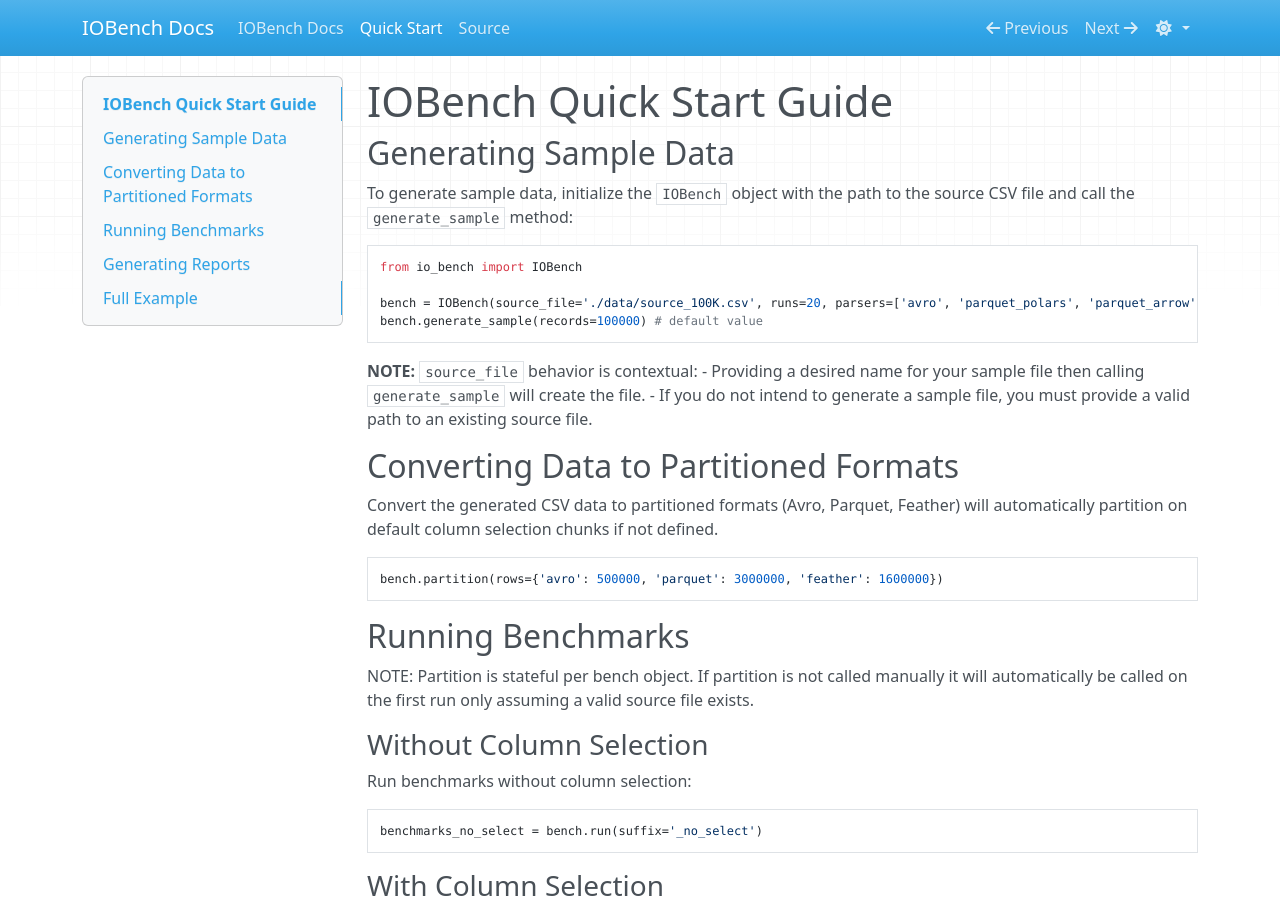
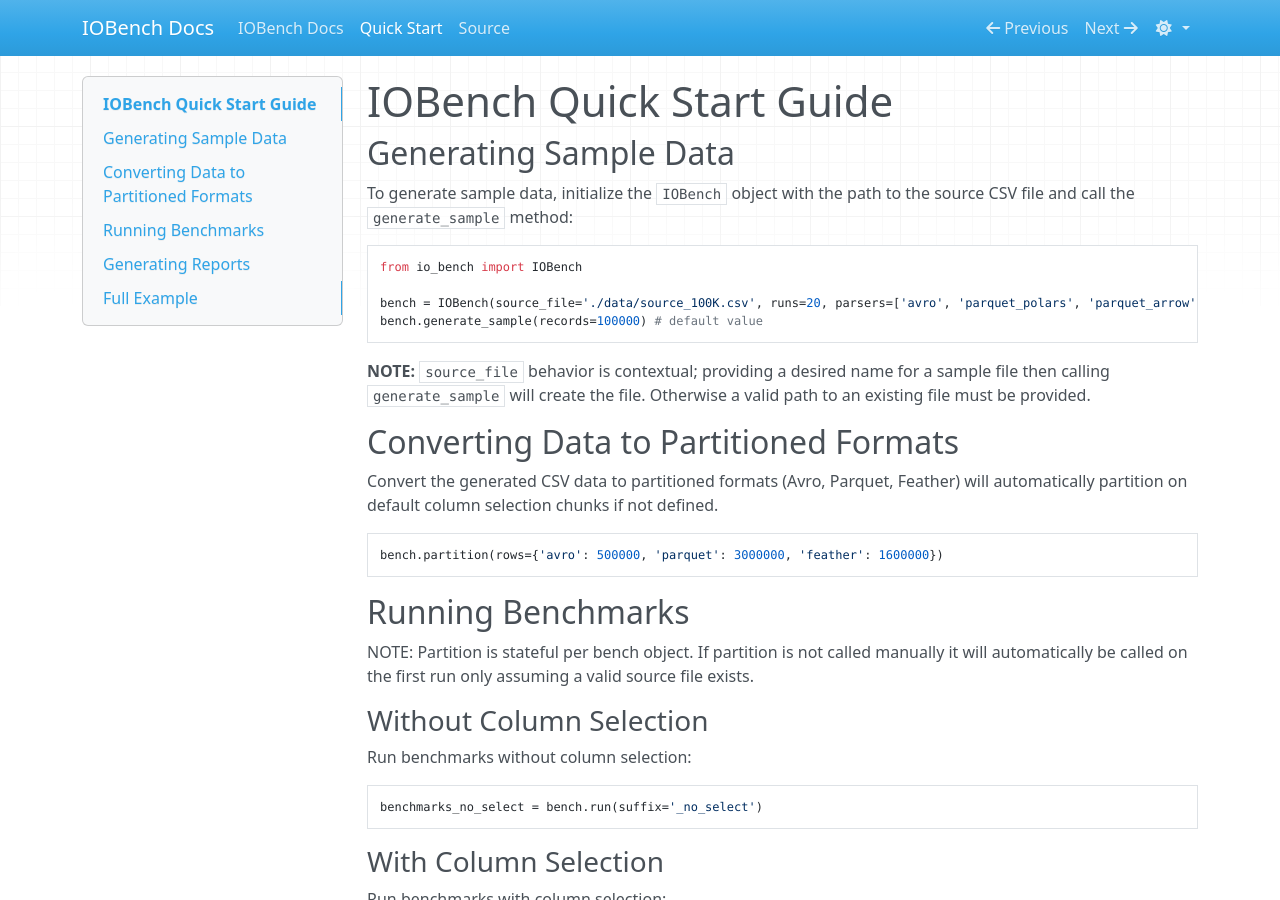
Before and after one commit to aastopher/io_bench, an MkDocs documentation site: the page built from docs/quick_start.md, in a window 1280 px wide and 900 px high. Built offline with MkDocs 1.6.1, drawn with Linux system fonts in a browser that asks for light colours; nearby versions of some CDN libraries.

Commit message:
clean docs

````diff
--- a/docs/quick_start.md
+++ b/docs/quick_start.md
@@ -9,9 +9,7 @@ from io_bench import IOBench
 bench = IOBench(source_file='./data/source_100K.csv', runs=20, parsers=['avro', 'parquet_polars', 'parquet_arrow', 'parquet_fast', 'feather', 'feather_arrow'])
 bench.generate_sample(records=100000) # default value
 ```
-**NOTE:** `source_file` behavior is contextual:
-- Providing a desired name for your sample file then calling `generate_sample` will create the file.
-- If you do not intend to generate a sample file, you must provide a valid path to an existing source file.
+**NOTE:** `source_file` behavior is contextual; providing a desired name for a sample file then calling `generate_sample` will create the file. Otherwise a valid path to an existing file must be provided.
 
 ## Converting Data to Partitioned Formats
 Convert the generated CSV data to partitioned formats (Avro, Parquet, Feather) will automatically partition on default column selection chunks if not defined.
````
Also changed, not shown: README.md (+1 -3 lines).
